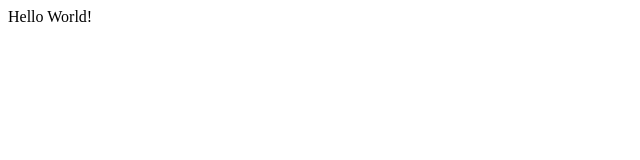
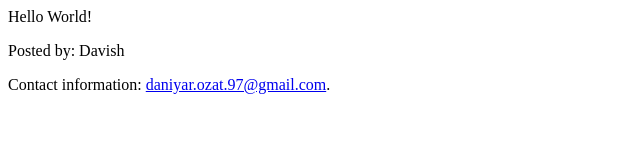
Before and after one commit to IDavishI/gittest, a plain HTML site: page index.html in a window 1280 px wide. Shown: the whole page, without its empty margins (0-640 px from the left). Drawn offline with Linux system fonts and the light colour scheme.

Commit message:
Create footer

```diff
--- a/index.html
+++ b/index.html
@@ -5,5 +5,10 @@
 </head>
 <body>
 	Hello World!
+<footer>
+  <p>Posted by: Davish</p>
+  <p>Contact information: <a href="mailto:daniyar.ozat.97@gmail.com">
+  daniyar.ozat.97@gmail.com</a>.</p>
+</footer>
 </body>
 </html>
```
